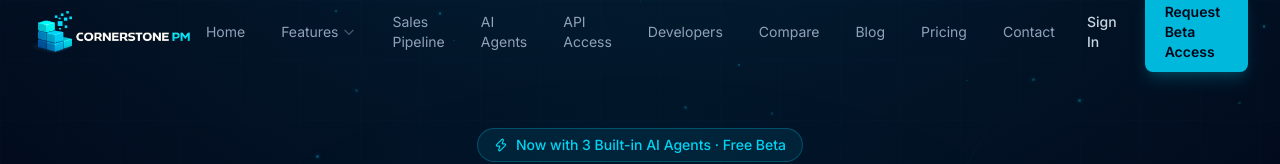
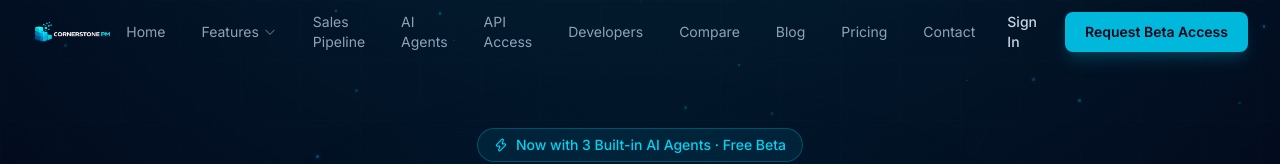
Before and after one commit to Scootermcgavin121/cornerstone-marketing-v2, a Next.js app: page / in a window 1280 px wide. Shown: the top 164 px of the page. Built offline with nearby package versions, Linux system fonts and the light colour scheme.

Commit message:
fix: prevent Request Beta Access button text from wrapping in navbar

```diff
--- a/src/components/Navbar.tsx
+++ b/src/components/Navbar.tsx
@@ -101,7 +101,7 @@ export function Navbar() {
             </Link>
             <Link
               href="/beta"
-              className="px-5 py-2.5 text-sm font-semibold rounded-lg bg-cyan-500 hover:bg-cyan-400 text-slate-950 transition-all duration-200 shadow-lg shadow-cyan-500/20 hover:shadow-cyan-500/40"
+              className="px-5 py-2.5 text-sm font-semibold rounded-lg bg-cyan-500 hover:bg-cyan-400 text-slate-950 transition-all duration-200 shadow-lg shadow-cyan-500/20 hover:shadow-cyan-500/40 whitespace-nowrap"
             >
               Request Beta Access
             </Link>
```
